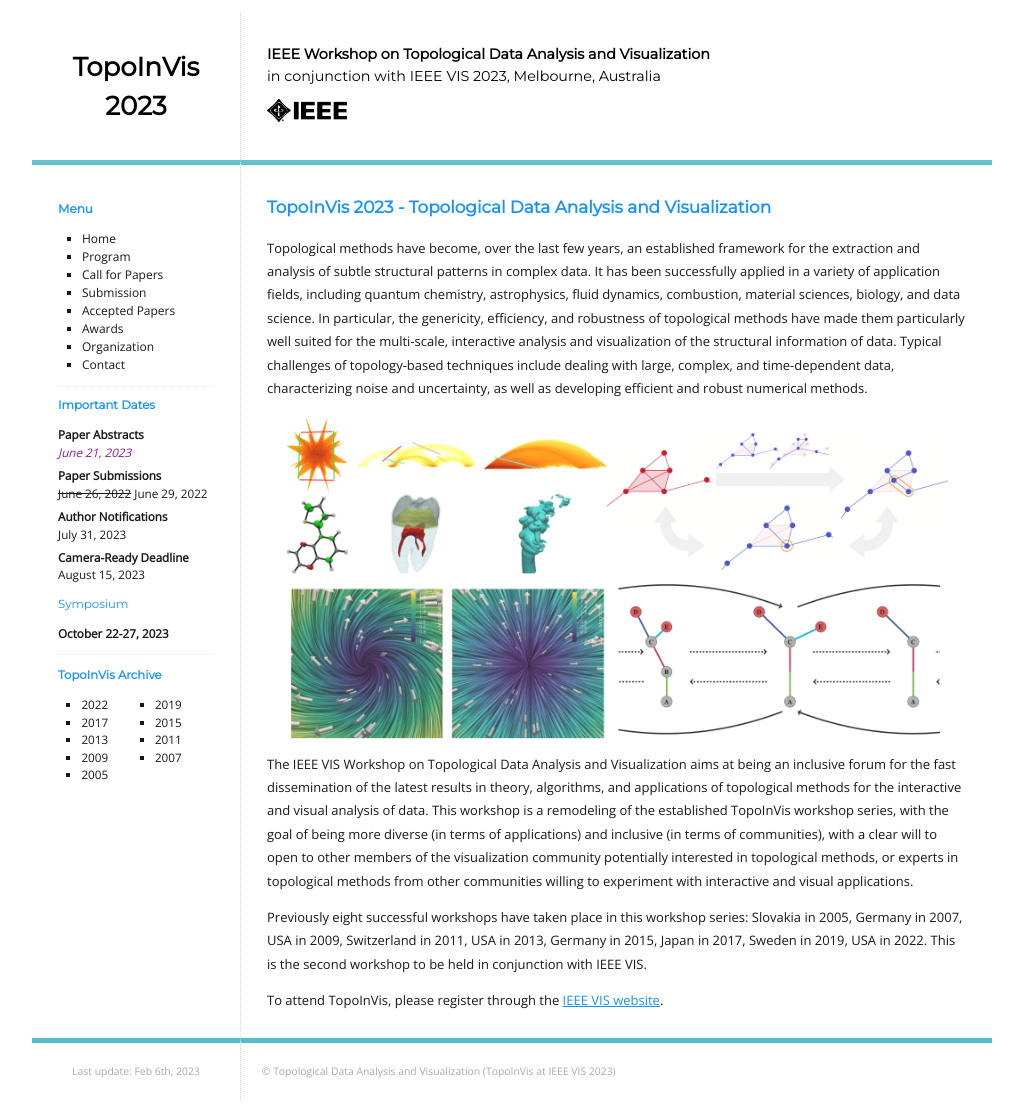
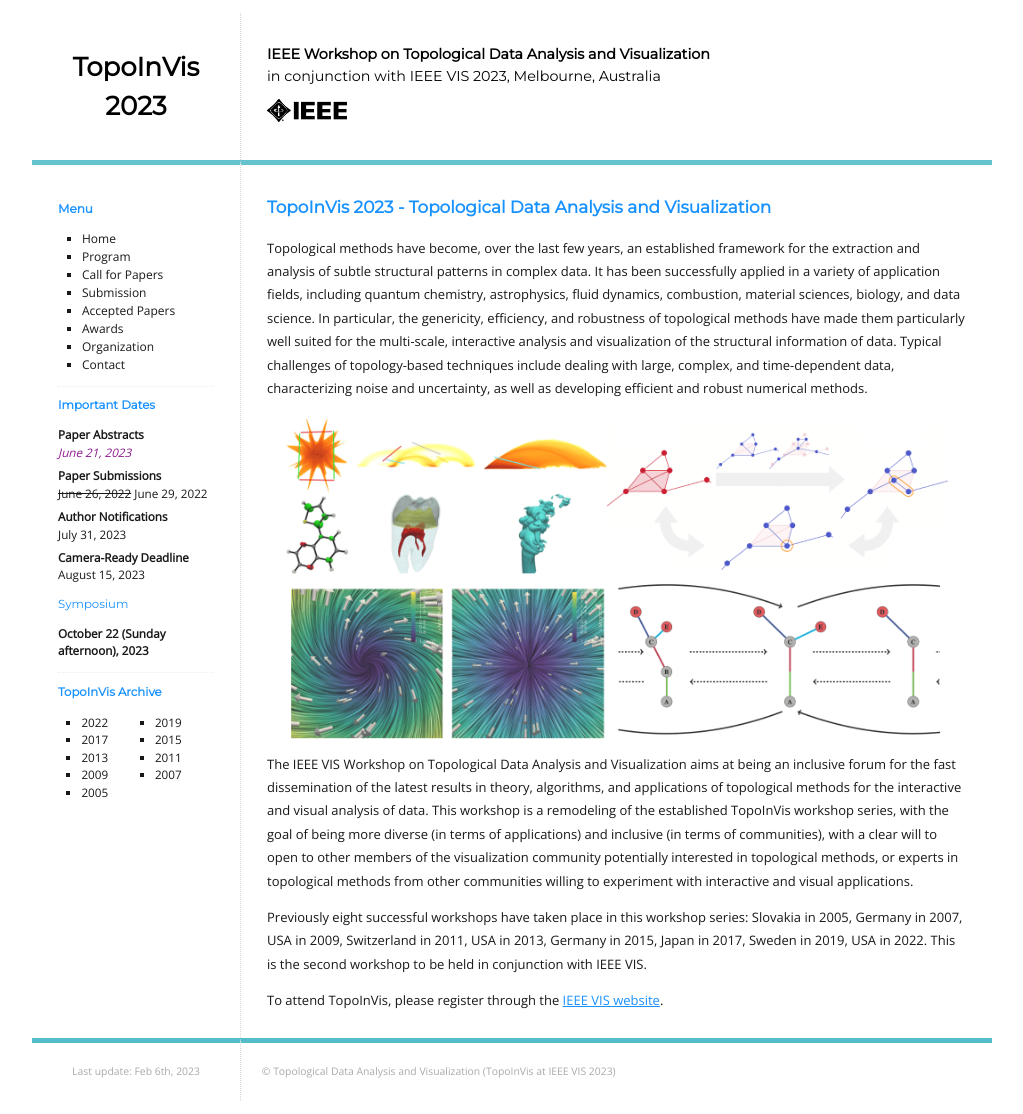
Before and after one commit to TopoInVis-Workshop/2024, a Jekyll site: the page built from _pages/index.md, in a window 1280 px wide. Shown: the whole page, without its empty margins (128-1151 px from the left). Built offline with Jekyll 4.4.1, drawn with Linux system fonts in a browser that asks for light colours.

Commit message:
Update dates.md

```diff
--- a/_includes/dates.md
+++ b/_includes/dates.md
@@ -14,4 +14,4 @@ Camera-Ready Deadline
 
 ## Symposium
 
-**October 22-27, 2023**
+**October 22 (Sunday afternoon), 2023**
```
